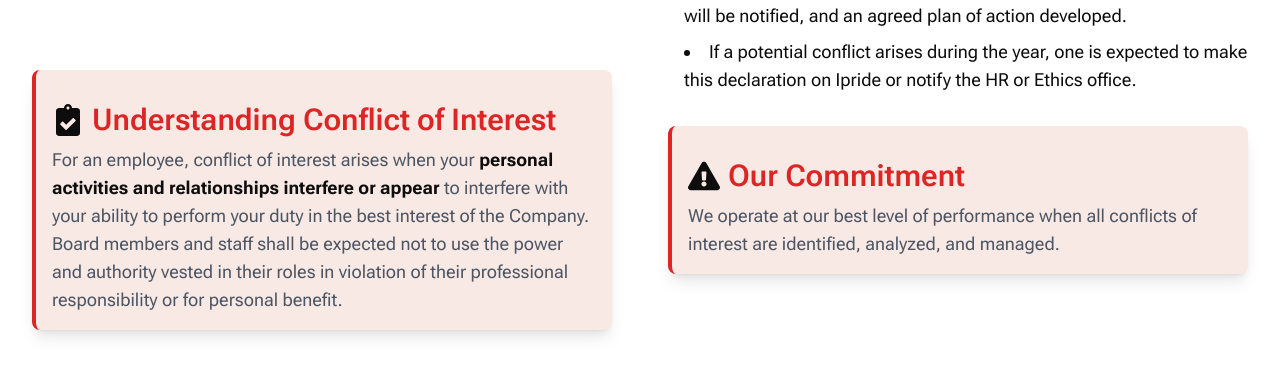
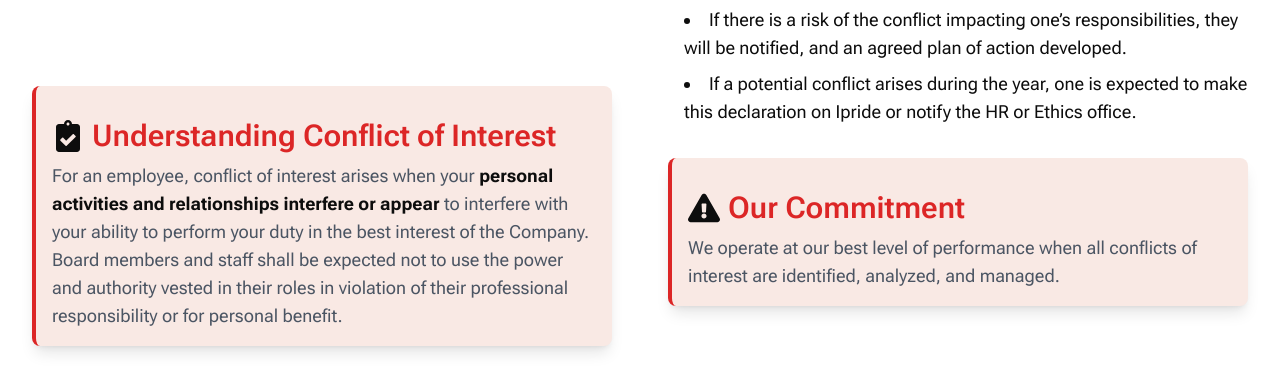
Before and after one commit to jeffmakuto/adili_v3, a Next.js app in the folder adili/: page /policies/conflict-of-interest in a window 1280 px wide. Shown: the part 1139-1520 px from the top of the page. Built offline with nearby package versions, Linux system fonts and the light colour scheme.

Commit message:
style: adjust the layout styling of the components for responsiveness

```diff
--- a/adili/src/app/policies/conflict-of-interest/page.tsx
+++ b/adili/src/app/policies/conflict-of-interest/page.tsx
@@ -26,7 +26,7 @@ const ConflictOfInterest: React.FC = () => {
                     <div>
                         <Header />
                     </div>
-                    <div className="mt-16 hover:scale-105">
+                    <div className="mt-12 lg:mt-20 hover:scale-105">
                         <UnderstandingConflictOfInterest />
                     </div>
                 </div>
@@ -37,7 +37,7 @@ const ConflictOfInterest: React.FC = () => {
                 <div className="flex justify-center py-2 mb-4 shadow-lg rounded-lg">
                     {renderHeroImage("/images/conflict-of-interest.jpg", "Conflict of Interest Image")}
                 </div>
-                <div className="flex flex-col justify-center p-4">
+                <div className="flex flex-col justify-center mt-4 lg:mt-8 p-4">
                     <div>
                         <Guidelines />
                     </div>
```
